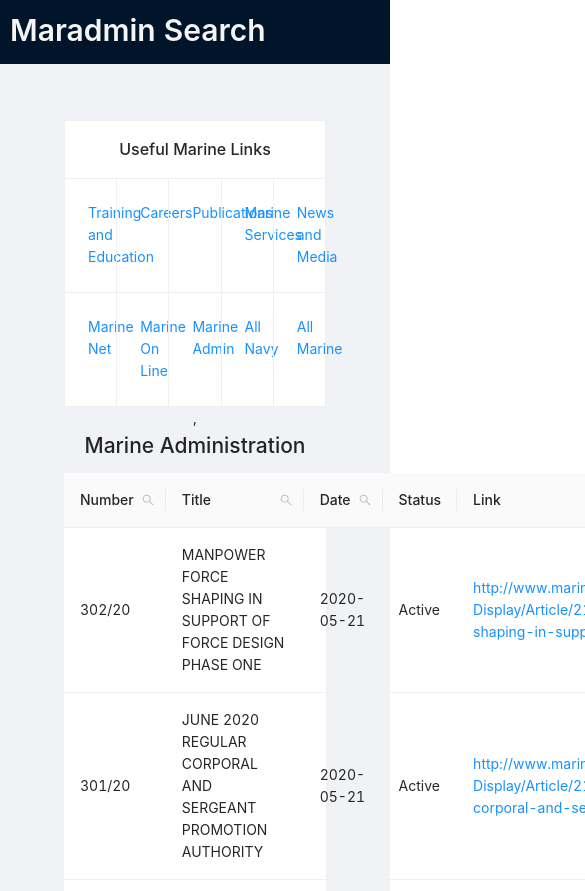
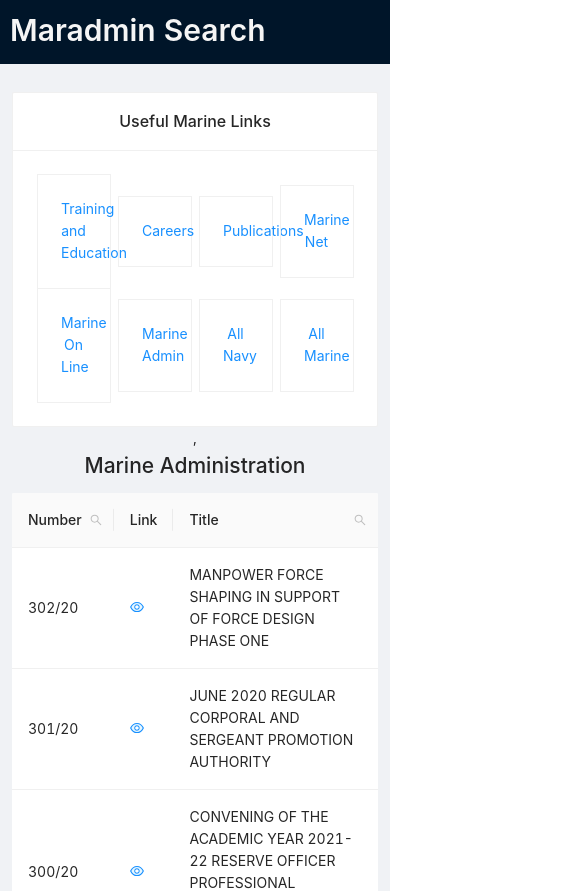
Before and after one commit to phansiri/Maradmin-Search, a React (Create React App) app in the folder frontend/: page / in a window 390 px wide. Shown: the top 891 px of the page, 585 px wide, since content can reach past the window. Built offline with nearby package versions, Linux system fonts and the light colour scheme.

Commit message:
add responsive table and IW grid for links

```diff
--- a/frontend/src/App.tsx
+++ b/frontend/src/App.tsx
@@ -15,8 +15,8 @@ function App() {
         <div className="App">
             <Layout>
                 <HeaderTop/>
-                <Content className="site-layout" style={{ padding: '0 40px', marginTop: 32 }}>
-                    <div className="site-layout-background" style={{ padding: 24, minHeight: 580 }}>
+                <Content className="site-layout" style={{ marginTop: 16 }}>
+                    <div className="site-layout-background" style={{ padding: 12, minHeight: 580 }}>
                         <UsefulLinks/>
                         <MaradminList/>
                     </div>
--- a/frontend/src/components/grid-useful-links.tsx
+++ b/frontend/src/components/grid-useful-links.tsx
@@ -1,29 +1,45 @@
 import React from 'react';
-import { Card} from "antd";
+import { Card, Row, Col } from "antd";
 
-/** @type {{search: React.CSSProperties}} */
+
 const gridStyle = {
-    width: '20%',
+    width: '100%',
     textAlign: 'center',
 } as React.CSSProperties;
 
 class UsefulLinks extends React.Component {
-
-
     render(): React.ReactElement<any, string | React.JSXElementConstructor<any>> | string | number | {} | React.ReactNodeArray | React.ReactPortal | boolean | null | undefined {
         return (
             <div>
                 <Card title="Useful Marine Links">
-                    <Card.Grid style={gridStyle}><a target='_blank' href="https://www.marines.mil/Marines/#panel-0-608">Training and Education</a></Card.Grid>
-                    <Card.Grid style={gridStyle}><a target='_blank' href="https://www.marines.mil/Marines/#panel-1-608">Careers</a></Card.Grid>
-                    <Card.Grid style={gridStyle}><a target='_blank' href="https://www.marines.mil/Marines/#panel-2-608">Publications</a></Card.Grid>
-                    <Card.Grid style={gridStyle}><a target='_blank' href="https://www.marines.mil/Marines/#panel-3-608">Marine Services</a></Card.Grid>
-                    <Card.Grid style={gridStyle}><a target='_blank' href="https://www.marines.mil/Marines/#panel-4-608">News and Media</a></Card.Grid>
-                    <Card.Grid style={gridStyle}><a target='_blank' href="https://www.marinenet.usmc.mil/my.policy">Marine Net</a></Card.Grid>
-                    <Card.Grid style={gridStyle}><a target='_blank' href="https://sso.tfs.usmc.mil/sso/DoDConsent.do">Marine On Line</a></Card.Grid>
-                    <Card.Grid style={gridStyle}><a target='_blank' href="https://www.marines.mil/News/Messages/MARADMINS.aspx">Marine Admin</a></Card.Grid>
-                    <Card.Grid style={gridStyle}><a target='_blank' href="https://www.public.navy.mil/bupers-npc/reference/messages/ALNAVS/Pages/default.aspx">All Navy</a></Card.Grid>
-                    <Card.Grid style={gridStyle}><a target='_blank' href="https://www.marines.mil/News/Messages/ALMARS.aspx">All Marine</a></Card.Grid>
+                    <Row gutter={{ xs: 8, sm: 16, md: 24, lg: 32 }} justify="space-around" align="middle">
+                        <Col className="gutter-row" span={6}>
+                            <div><Card.Grid style={gridStyle}><a target='_blank' href="https://www.marines.mil/Marines/#panel-0-608">Training and Education</a></Card.Grid></div>
+                        </Col>
+                        <Col className="gutter-row" span={6}>
+                            <div><Card.Grid style={gridStyle}><a target='_blank' href="https://www.marines.mil/Marines/#panel-1-608">Careers</a></Card.Grid></div>
+                        </Col>
+                        <Col className="gutter-row" span={6}>
+                            <div><Card.Grid style={gridStyle}><a target='_blank' href="https://www.marines.mil/Marines/#panel-2-608">Publications</a></Card.Grid></div>
+                        </Col>
+                        <Col className="gutter-row" span={6}>
+                            <div ><Card.Grid style={gridStyle}><a target='_blank' href="https://www.marinenet.usmc.mil/my.policy">Marine Net</a></Card.Grid></div>
+                        </Col>
+                    </Row>
+                    <Row gutter={{ xs: 8, sm: 16, md: 24, lg: 32 }} justify="space-around" align="middle">
+                        <Col className="gutter-row" span={6}>
+                            <div><Card.Grid style={gridStyle}><a target='_blank' href="https://sso.tfs.usmc.mil/sso/DoDConsent.do">Marine On Line</a></Card.Grid></div>
+                        </Col>
+                        <Col className="gutter-row" span={6}>
+                            <div><Card.Grid style={gridStyle}><a target='_blank' href="https://www.marines.mil/News/Messages/MARADMINS.aspx">Marine Admin</a></Card.Grid></div>
+                        </Col>
+                        <Col className="gutter-row" span={6}>
+                            <div><Card.Grid style={gridStyle}><a target='_blank' href="https://www.public.navy.mil/bupers-npc/reference/messages/ALNAVS/Pages/default.aspx">All Navy</a></Card.Grid></div>
+                        </Col>
+                        <Col className="gutter-row" span={6}>
+                            <div><Card.Grid style={gridStyle}><a target='_blank' href="https://www.marines.mil/News/Messages/ALMARS.aspx">All Marine</a></Card.Grid></div>
+                        </Col>
+                    </Row>
                 </Card>,
             </div>
         )
--- a/frontend/src/components/maradmin-list.tsx
+++ b/frontend/src/components/maradmin-list.tsx
@@ -1,6 +1,8 @@
 import React from 'react';
 import { Table, Input, Button, Space} from "antd";
-import { SearchOutlined } from '@ant-design/icons';
+import { SearchOutlined, EyeTwoTone } from '@ant-design/icons';
+import { Breakpoint } from 'antd/lib/_util/responsiveObserve';
+
 
 
 const Highlighter = require('react-highlight-words');
@@ -118,28 +120,34 @@ class MaradminList extends React.Component {
                 ...this.getColumnSearchProps('number')
             },
             {
+                title: 'Link',
+                dataIndex: 'body_link',
+                key: 'body_link',
+                render: (text: string) => <a href={text} target='_blank'><EyeTwoTone /></a>,
+            },
+            {
                 title: 'Title',
                 dataIndex: 'title',
                 key: 'title',
                 ...this.getColumnSearchProps('title'),
+                // render: (text: React.ReactNode, record: { body_link: string | undefined; }) => <div>{text} <a href={record.body_link} target='_blank'>link</a></div>,
+
             },
             {
                 title: 'Date',
                 dataIndex: 'date',
                 key: 'date',
-                ...this.getColumnSearchProps('date')
+                ...this.getColumnSearchProps('date'),
+                responsive: ['lg'] as Breakpoint[],
+
             },
             {
                 title: 'Status',
                 dataIndex: 'status',
                 key: 'status',
+                responsive: ['lg'] as Breakpoint[],
             },
-            {
-                title: 'Link',
-                dataIndex: 'body_link',
-                key: 'body_link',
-                render: (text: string) => <a href={text} target='_blank'>{text}</a>
-            }
+
         ];
 
         return (
```
